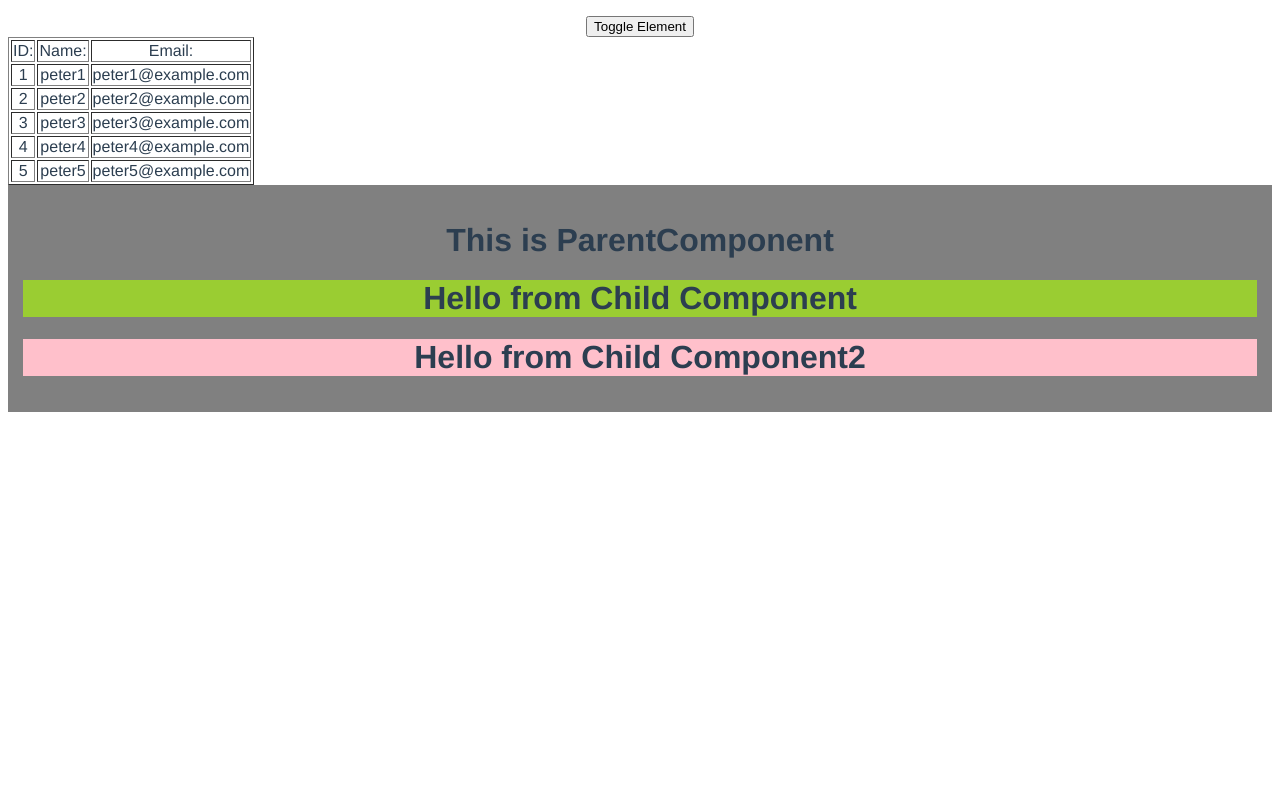
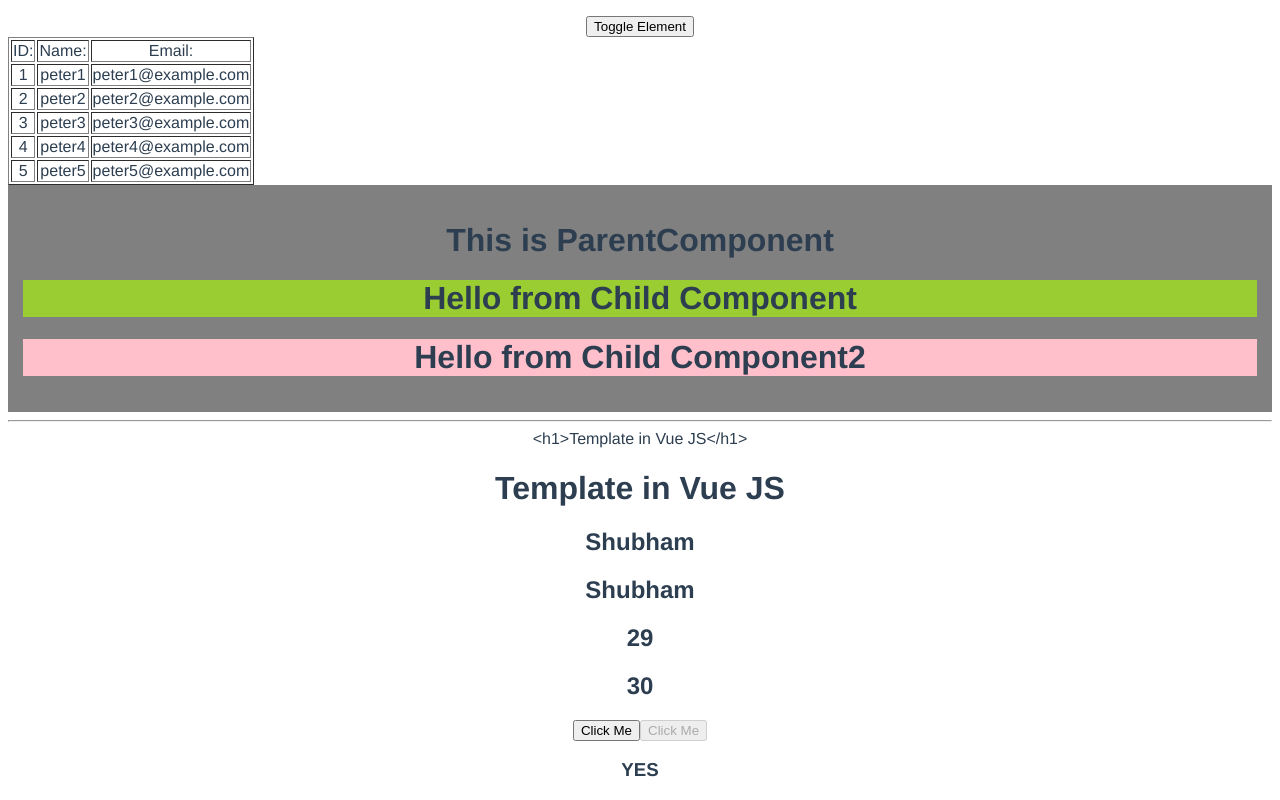
Before and after one commit to shubhamlodhi/blog-vue, a Vue app: page / in a window 1280 px wide. Shown: the part 517-1317 px from the top of the page. Before the commit the page ends 937 px from the top, so only its background shows below. Built offline with nearby package versions, Linux system fonts and the light colour scheme.

Commit message:
Templates

```diff
--- /dev/null
+++ b/src/components/AnotherComponent.vue
@@ -0,0 +1,41 @@
+<template>
+  <div class="template">
+    <hr />
+    <!-- <h1>Template in Vue JS</h1> -->
+    {{rawHtml}}
+    <p v-html="rawHtml" />
+    <h2 v-once>{{name}}</h2>
+    <h2>{{name}}</h2>
+    <h2>{{10+19}}</h2>
+    <h2>{{a+b}}</h2>
+    <button v-on:click="updateText">Click Me</button>
+    <button v-bind:disabled="disablebtn" v-on:click="updateText">Click Me</button>
+
+    <h3>{{ok?"YES":"NO"}}</h3>
+  </div>
+</template>
+
+<script>
+export default {
+  name: "AnotherComponent",
+  data() {
+    return {
+      name: "Shubham",
+      a: 10,
+      b: 20,
+      ok: true,
+      rawHtml: "<h1>Template in Vue JS</h1>",
+      disablebtn: true
+    };
+  },
+  methods: {
+    updateText() {
+      this.name = "Peter";
+      this.ok = !this.ok;
+    }
+  }
+};
+</script>
+
+<style>
+</style>
--- a/src/components/Home.vue
+++ b/src/components/Home.vue
@@ -31,16 +31,19 @@
 
     <!-- Composition -->
     <ParentComponent />
+
+    <AnotherComponent />
   </div>
 </template>
 
 <script>
 import ParentComponent from "./ParentComponent.vue";
-
+import AnotherComponent from "./AnotherComponent.vue";
 export default {
   name: "Home",
   components: {
-    ParentComponent
+    ParentComponent,
+    AnotherComponent
   },
   props: {
     data: String,
```
